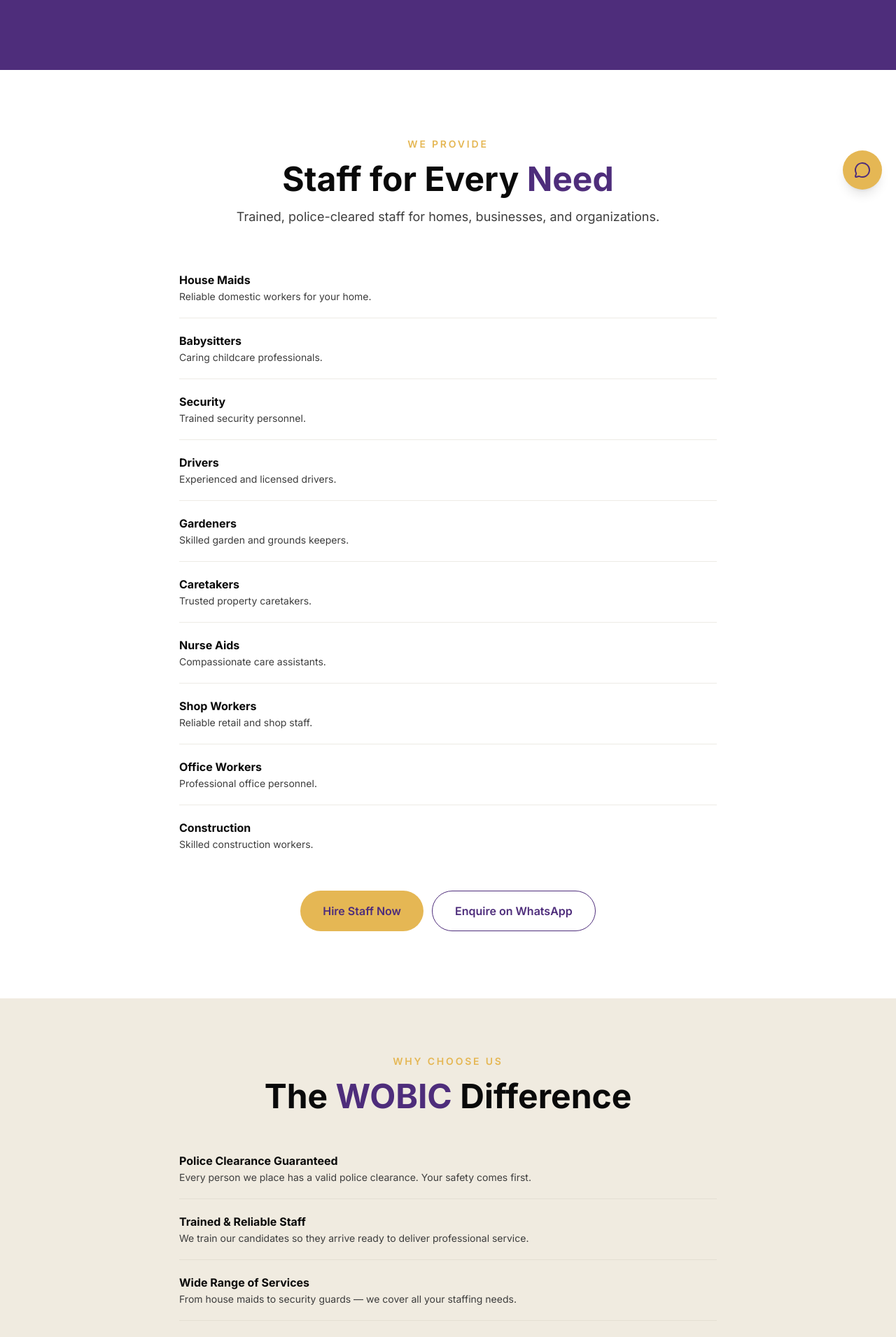
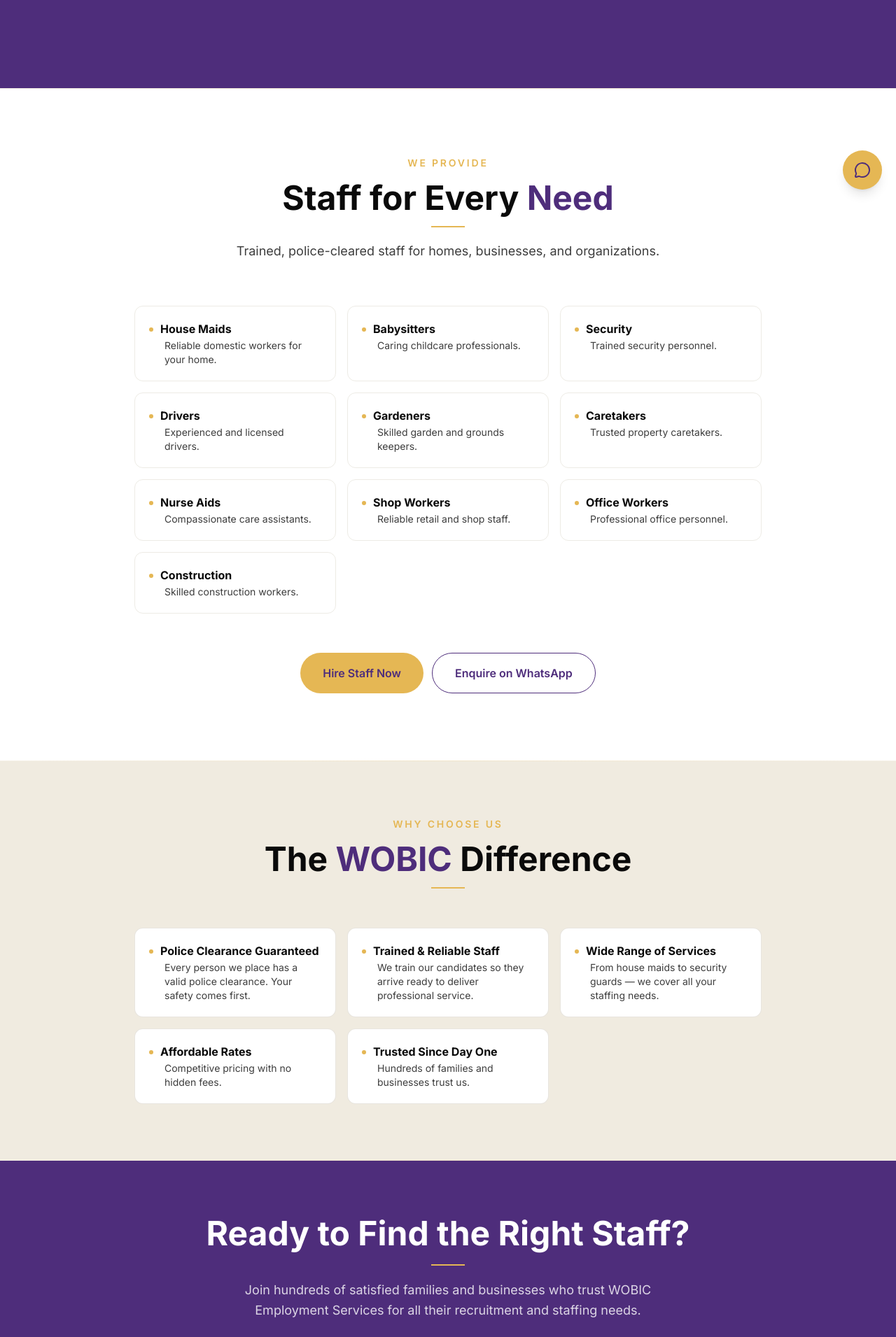
Before and after one commit to TinzyWinzy/mamoyo-maids, a Next.js app: page / in a window 1280 px wide. Shown: the part 505-2416 px from the top of the page at 70% size. Built offline with nearby package versions, Linux system fonts and the light colour scheme; no server answers.

Commit message:
polish: gold accent bars, list bullets, desktop cards, section dividers

```diff
--- a/src/app/page.tsx
+++ b/src/app/page.tsx
@@ -23,18 +23,27 @@
   { title: "Trusted Since Day One", description: "Hundreds of families and businesses trust us." },
 ];
 
+function GoldBar() {
+  return <div className="w-10 sm:w-12 h-0.5 bg-gold mx-auto mb-4 sm:mb-5" />;
+}
+
+function SectionDivider() {
+  return <div className="h-px bg-gradient-to-r from-transparent via-gold/20 to-transparent" />;
+}
+
 export default function HomePage() {
   return (
     <>
       <section className="bg-dark py-16 sm:py-24 lg:py-32">
         <div className="mx-auto max-w-7xl px-4 sm:px-6 lg:px-8">
           <div className="max-w-2xl">
-            <p className="text-xs sm:text-sm font-semibold uppercase tracking-[0.2em] text-gold mb-3 sm:mb-4">
+            <p className="text-xs sm:text-sm font-semibold uppercase tracking-[0.2em] text-gold/80 mb-3 sm:mb-4">
               {SITE_CONFIG.name}
             </p>
-            <h1 className="text-4xl sm:text-5xl lg:text-6xl font-bold text-white leading-[1.1] mb-4 sm:mb-6">
+            <h1 className="text-4xl sm:text-5xl lg:text-6xl font-bold text-white leading-[1.1] mb-5 sm:mb-7">
               Your Trusted Employment Partner
             </h1>
+            <GoldBar />
             <p className="text-sm sm:text-lg text-white/70 max-w-xl mb-8 sm:mb-10 leading-relaxed">
               We train and provide reliable people with police clearances. House maids,
               babysitters, security, drivers, gardeners, and more.
@@ -59,6 +68,8 @@
         </div>
       </section>
 
+      <SectionDivider />
+
       <section className="bg-white py-16 sm:py-24">
         <div className="mx-auto max-w-7xl px-4 sm:px-6 lg:px-8">
           <div className="text-center mb-12 sm:mb-16">
@@ -68,19 +79,28 @@
             <h2 className="text-3xl sm:text-4xl lg:text-5xl font-bold text-text-primary mb-4">
               Staff for Every <span className="text-dark">Need</span>
             </h2>
+            <GoldBar />
             <p className="text-sm sm:text-lg text-text-secondary max-w-2xl mx-auto">
               Trained, police-cleared staff for homes, businesses, and organizations.
             </p>
           </div>
 
-          <ul className="max-w-3xl mx-auto divide-y divide-border/40">
+          <div className="max-w-4xl mx-auto flex flex-col lg:grid lg:grid-cols-2 xl:grid-cols-3 gap-3 lg:gap-4">
             {staffTypes.map((item) => (
-              <li key={item.title} className="py-4 sm:py-5 first:pt-0 last:pb-0">
-                <p className="text-sm sm:text-base font-bold text-text-primary mb-0.5">{item.title}</p>
-                <p className="text-sm text-text-secondary">{item.description}</p>
-              </li>
+              <div
+                key={item.title}
+                className="lg:rounded-xl lg:border lg:border-border/40 lg:p-5"
+              >
+                <p className="text-sm sm:text-base font-bold text-text-primary mb-0.5">
+                  <span className="inline-block w-1.5 h-1.5 rounded-full bg-gold mr-2.5 align-middle" />
+                  {item.title}
+                </p>
+                <p className="text-sm text-text-secondary pl-4 sm:pl-[22px]">
+                  {item.description}
+                </p>
+              </div>
             ))}
-          </ul>
+          </div>
 
           <div className="text-center mt-10 sm:mt-14">
             <div className="flex flex-col sm:flex-row gap-3 justify-center">
@@ -103,6 +123,8 @@
         </div>
       </section>
 
+      <SectionDivider />
+
       <section className="bg-light-section py-14 sm:py-20">
         <div className="mx-auto max-w-7xl px-4 sm:px-6 lg:px-8">
           <div className="text-center mb-10 sm:mb-14">
@@ -112,24 +134,36 @@
             <h2 className="text-3xl sm:text-4xl lg:text-5xl font-bold text-text-primary mb-4">
               The <span className="text-dark">WOBIC</span> Difference
             </h2>
+            <GoldBar />
           </div>
 
-          <ul className="max-w-3xl mx-auto divide-y divide-border/40">
+          <div className="max-w-4xl mx-auto flex flex-col lg:grid lg:grid-cols-2 xl:grid-cols-3 gap-3 lg:gap-4">
             {reasons.map((item) => (
-              <li key={item.title} className="py-4 sm:py-5 first:pt-0 last:pb-0">
-                <p className="text-sm sm:text-base font-bold text-text-primary mb-0.5">{item.title}</p>
-                <p className="text-sm text-text-secondary">{item.description}</p>
-              </li>
+              <div
+                key={item.title}
+                className="lg:rounded-xl lg:border lg:border-border/50 lg:p-5 lg:bg-white"
+              >
+                <p className="text-sm sm:text-base font-bold text-text-primary mb-0.5">
+                  <span className="inline-block w-1.5 h-1.5 rounded-full bg-gold mr-2.5 align-middle" />
+                  {item.title}
+                </p>
+                <p className="text-sm text-text-secondary pl-4 sm:pl-[22px]">
+                  {item.description}
+                </p>
+              </div>
             ))}
-          </ul>
+          </div>
         </div>
       </section>
+
+      <SectionDivider />
 
       <section className="bg-dark py-14 sm:py-20">
         <div className="mx-auto max-w-7xl px-4 sm:px-6 lg:px-8 text-center">
           <h2 className="text-3xl sm:text-4xl lg:text-5xl font-bold text-white mb-4 sm:mb-5">
             Ready to Find the Right Staff?
           </h2>
+          <GoldBar />
           <p className="text-sm sm:text-lg text-white/80 max-w-2xl mx-auto mb-8 sm:mb-10 leading-relaxed">
             Join hundreds of satisfied families and businesses who trust {SITE_CONFIG.name}{" "}
             for all their recruitment and staffing needs.
```
